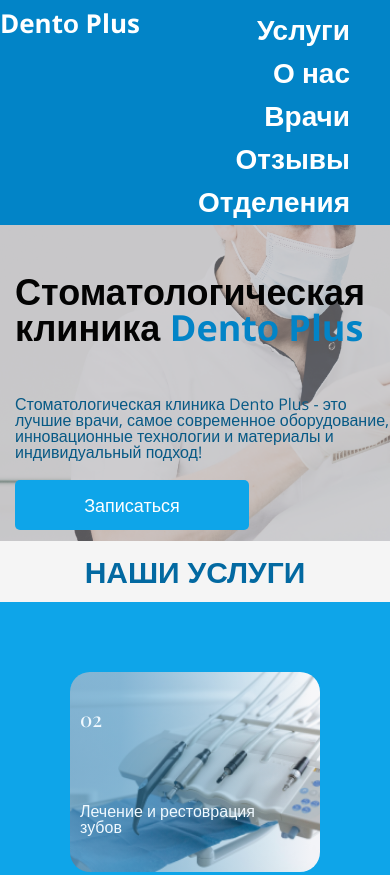
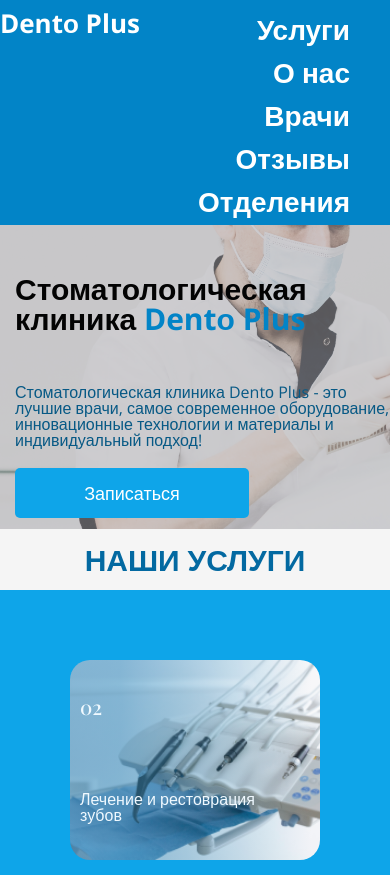
Before and after one commit to naastyaer/stomotologia, a plain HTML site: page index.html in a window 390 px wide. Shown: the top 875 px of the page. Drawn offline with nearby package versions, Linux system fonts and the light colour scheme.

Commit message:
доработки адаптивной верски

```diff
--- a/styles.css
+++ b/styles.css
@@ -62,10 +62,12 @@ a:hover {
 	.menu__navigation{
 		display: flex;
 		flex-direction: column;
+		flex-wrap: wrap;
 	}
 	.menu_component{
 		font-family: 'Open Sans', sans-serif;
 		margin-right: 20px;
+		margin-left: -10px;
 		margin-top: 15px;
 		font-size: 28px;
 		font-weight:  600;
@@ -74,9 +76,6 @@ a:hover {
 		text-decoration: none;
 	}
 }
-
-
-
 /*шапка*/
 header{
 	background-image: url(img/hero.png);
@@ -168,7 +167,18 @@ span{
     height: 100%;
     }
 }
-	/*наши услуги*/
+@media (max-width: 400px){
+	.text_header__title{
+		font-size: 30px;
+		text-align: left;
+		color: rgb(3, 3, 3);
+		font-weight:  Bold;
+		font-family: 'Open Sans', sans-serif;
+		margin-top: 10px;
+	}
+
+}
+/*наши услуги*/
 	.services_backgraound{
 		background-color: 	#f5f5f5;
 	}
```
